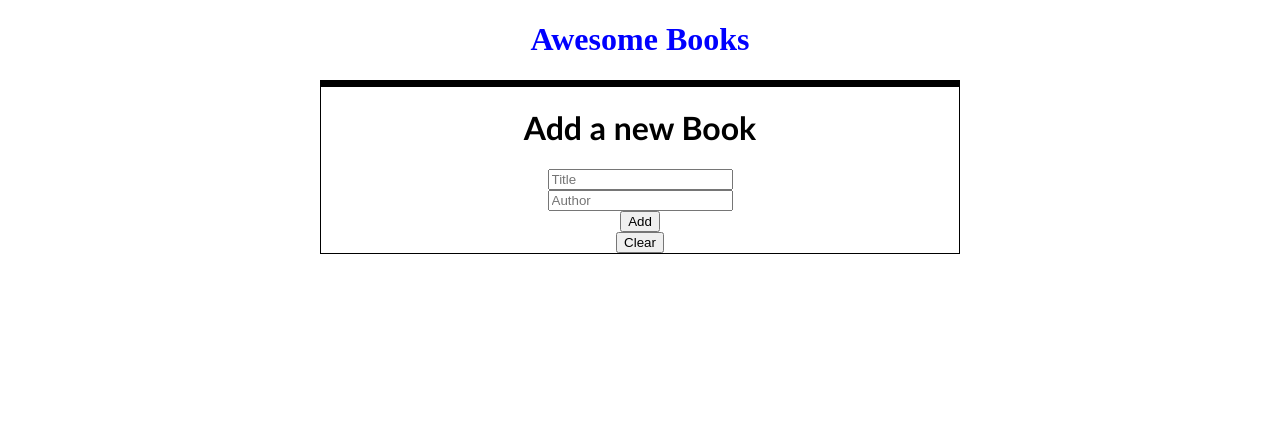
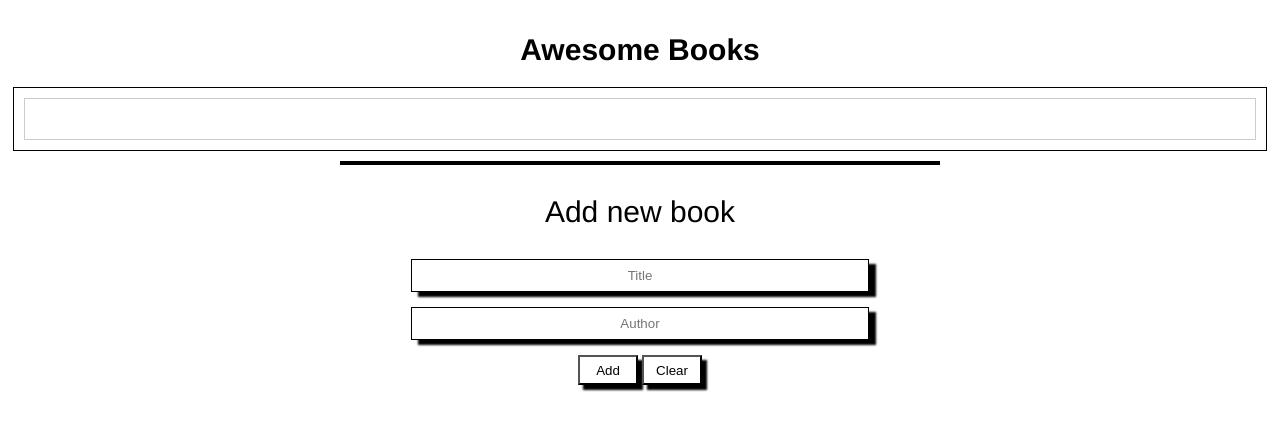
Before and after one commit to Abdona/Awesome_Books, a website: page index.html in a window 1280 px wide. Drawn offline with Linux system fonts and the light colour scheme.

Commit message:
Add local files style/index/script changes

```diff
--- a/index.html
+++ b/index.html
@@ -9,12 +9,15 @@
 </head>
 <body>
     <h1>Awesome Books</h1>
-    <div id="list_container" ></div>
-    <div class="InputContainer">
-        <h1>Add a new Book</h1>
-    <input type="text" id="Title" placeholder="Title">
-    <input type="text" id="Author" placeholder="Author">
-    <button id="AddNewbook">Add</button> <button id="Clear">Clear</button></div>
+
+    <p id="BooksArray"></p>
+    <div class="BooksContainer">
+    <div id="list_container" ></div></div>
+    <div id="AddNewbook_container">
+    <p id="addnewbook_legend">Add new book</p>
+    <input type="text" id="Title" class="input" placeholder="Title">
+    <input type="text" id="Author" class="input" placeholder="Author">
+    <button onclick="AddNewbook()" class="btn add-btn">Add</button> <button onclick="Clear()" class="btn clear-btn">Clear</button></div>
     <script type = "text/javascript" src="script.js"></script>
 </body>
 </html>
--- a/script.js
+++ b/script.js
@@ -18,6 +18,7 @@ class BookList {
     RButton.addEventListener('click', () => { this.RemoveBook(Book.id); });
     RButton.innerHTML = 'Remove';
     RButton.setAttribute('id', Book.id);
+    RButton.setAttribute('class', 'rmv-btn');
     const BookContainer = document.createElement('div');
     BookContainer.setAttribute('id', Book.id);
     TitleP.innerHTML = `Title:   ${Book.title}`;
@@ -77,6 +78,7 @@ class Book {
  /* eslint-enable */
 const NewBookCollection = new BookList(JSON.parse(localStorage.getItem('library')) || []);
 NewBookCollection.ShowBooks();
+// eslint-disable-next-line no-unused-vars
 function AddNewbook() {
   const title = document.getElementById('Title');
   const author = document.getElementById('Author');
@@ -85,8 +87,7 @@ function AddNewbook() {
   NewBookCollection.addBook(NewBook);
   NewBookCollection.AddToStorage();
 }
-function Clear() {
+// eslint-disable-next-line no-unused-vars
+function Clear(params) {
   NewBookCollection.clear();
 }
-document.getElementById('AddNewbook').onclick = AddNewbook;
-document.getElementById('Clear').onclick = Clear;
--- a/style.css
+++ b/style.css
@@ -1,27 +1,90 @@
+/* text-align: center;
+color: black;
+font-family: 'Franklin Gothic Medium', 'Arial Narrow', Arial, sans-serif;
+font-size: 30px;
+font-size: 30px;
+}
+
+#list_container {
+@@ -30,7 +30,6 @@ h1 {
+box-shadow: 5px 5px 2px black;
+}
+
+
+input {
+width: 450px;
+height: 25px;
+@@ -64,4 +63,4 @@ input {
+height: 30px;
+background-color: #fff;
+box-shadow: 5px 5px 2px black;
+}
+} */
+
+
 body {
   background-color: #fff;
-  width: 50%;
-  margin: auto;
+  justify-content: center;
+  padding: 5px 5px;
 }
 
 h1 {
-  color: blue;
   text-align: center;
-}
-
-.InputContainer {
-  border: 1px solid black;
-  display: flex;
-  flex-direction: column;
-  align-items: center;
-  align-content: space-between;
-}
-
-.InputContainer h1 {
   color: black;
-  font-family: 'Gill Sans', 'Gill Sans MT', Calibri, 'Trebuchet MS', sans-serif;
+  font-family: 'Franklin Gothic Medium', 'Arial Narrow', Arial, sans-serif;
+  font-size: 30px;
 }
 
 #list_container {
-  border: 3px solid black;
+  font-weight: bold;
+  display: block;
+  margin: 10px 10px;
+  border: 1px solid #ccc;
+  padding: 20px 20px;
 }
+
+.BooksContainer {
+  border: 1px solid black;
+}
+
+.rmv-btn {
+  width: 65px;
+  height: 30px;
+  background-color: #fff;
+  box-shadow: 5px 5px 2px black;
+}
+
+input {
+  width: 450px;
+  height: 25px;
+  text-align: center;
+  box-shadow: 7px 5px 2px black;
+  display: flex;
+  border: 1px solid black;
+  padding: 3px 3px;
+  margin: 25px 5px;
+}
+
+.input {
+  margin: 15px auto;
+  display: block;
+}
+
+#addnewbook_legend {
+  font-family: 'Franklin Gothic Medium', 'Arial Narrow', Arial, sans-serif;
+  font-size: 30px;
+}
+
+#AddNewbook_container {
+  margin: 10px auto;
+  width: 600px;
+  text-align: center;
+  border-top: 4px solid black;
+}
+
+.btn {
+  width: 60px;
+  height: 30px;
+  background-color: #fff;
+  box-shadow: 5px 5px 2px black;
+}
```
